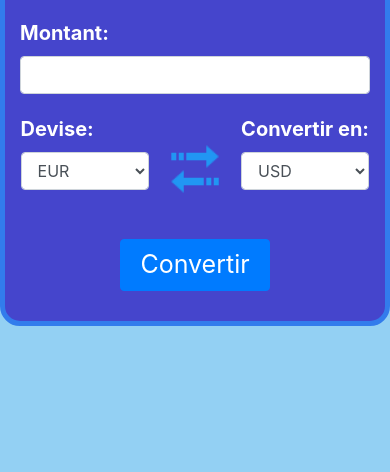
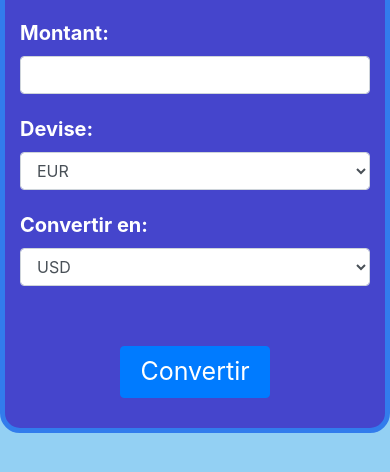
Before and after one commit to Nicoji/currency-converter, a plain HTML site: page index.html in a window 390 px wide. Shown: the part 228-700 px from the top of the page. Drawn offline with nearby package versions, Linux system fonts and the light colour scheme.

Commit message:
update responsive

```diff
--- a/index.html
+++ b/index.html
@@ -23,7 +23,7 @@
                         <input type="number" id="amount" class="amount form-control">
                     </div>
 
-                    <div class="col-lg-3 col-md-5 col-sm-5 col-5">
+                    <div class="col-lg-3 col-md-5 col-sm-5 col-12">
                         <label for="init-currency">Devise:</label> <br>
                         <select class="init-currency form-control" id="init-currency">
                             <option selected>EUR</option>
@@ -38,9 +38,9 @@
                         </select>
                     </div>
 
-                    <img src="arrows.png"/>
+                    <img src="arrows.png" alt="arrows" class="d-none d-sm-block">
 
-                    <div class="col-lg-3 col-md-5 col-sm-5 col-5">
+                    <div class="col-lg-3 col-md-5 col-sm-5 col-12">
                         <label for="currency-convert">Convertir en:</label><br>
                         <select class="currency-convert form-control" id="currency-convert">
                             <option>EUR</option>
--- a/style.css
+++ b/style.css
@@ -56,6 +56,6 @@ img {
     margin-top: 20px;
 }
 
-.col-md-12 {
+.col-md-12, .col-12 {
     margin-bottom: 20px;
 }
```
